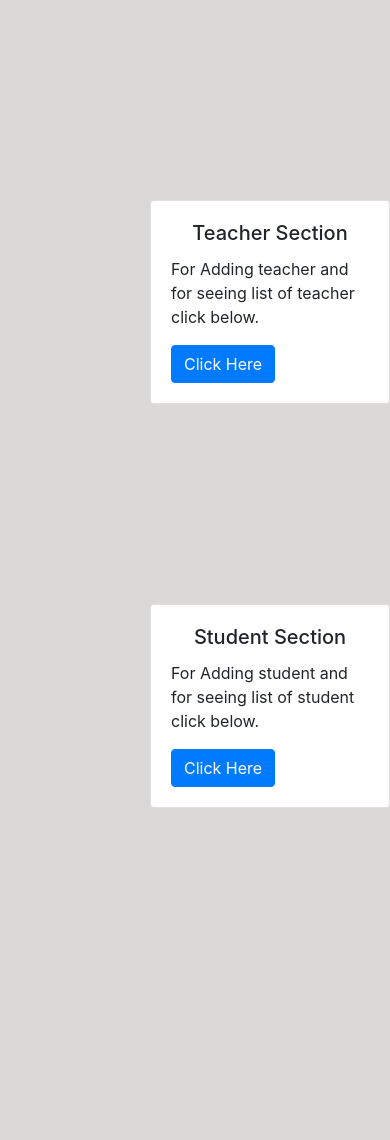
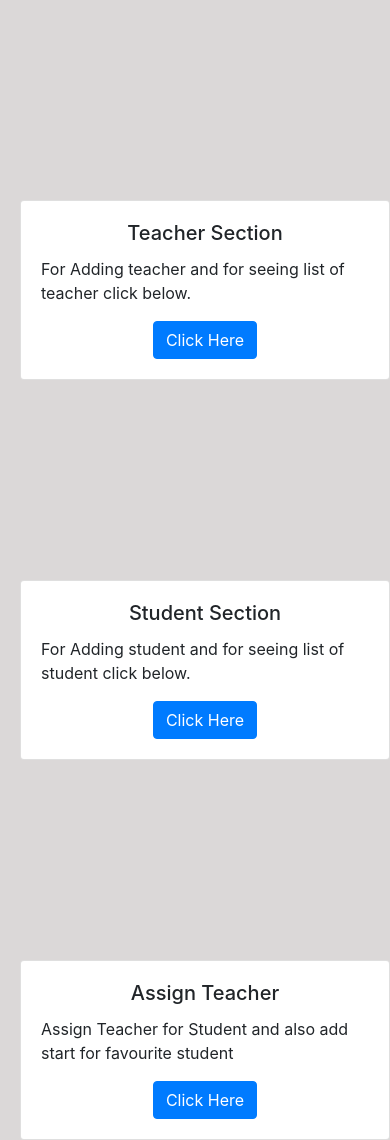
Before and after one commit to akshay2408/TeacherStudentassignmenttask, a Django app: page / in a window 390 px wide. Before the commit the page ends 807 px from the top, so only its background shows below. Run offline with Django 4.2, Linux system fonts and the light colour scheme; some libraries are stand-ins or nearby versions.

Commit message:
Completed Student add,listing, edit and delete section.

```diff
--- a/TeacherStudentassignmenttask/app/models.py
+++ b/TeacherStudentassignmenttask/app/models.py
@@ -14,7 +14,6 @@ class Teacher(models.Model):
 class Student(models.Model):
     first_name = models.CharField(max_length=50)
     last_name = models.CharField(max_length=50)
-    teacher = models.ManyToManyField(Teacher)
 
     def __str__(self):
         return f"{self.first_name}"
--- a/TeacherStudentassignmenttask/app/templates/app/home.html
+++ b/TeacherStudentassignmenttask/app/templates/app/home.html
@@ -3,7 +3,7 @@
 <style>
     .card{
       margin-top: 200px;
-      margin-left: 150px;
+      margin-left: 20px;
 }
 </style>
   <div class="row">
@@ -12,7 +12,9 @@
         <div class="card-body">
           <h5 align="center" class="card-title">Teacher Section</h5>
           <p class="card-text">For Adding teacher and for seeing list of teacher click below.</p>
-          <a href="{% url 'teacher' %}" class="btn btn-primary">Click Here</a>
+          <section align="center">
+            <a href="{% url 'teacher' %}" class="btn btn-primary">Click Here</a>
+          </section>
         </div>
       </div>
     </div>
@@ -21,10 +23,25 @@
         <div class="card-body">
           <h5 align="center" class="card-title">Student Section</h5>
           <p class="card-text">For Adding student and for seeing list of student click below.</p>
-          <a href="{% url 'student' %}" class="btn btn-primary">Click Here</a>
+          <section align="center">
+            <a href="{% url 'student' %}" class="btn btn-primary">Click Here</a>
+          </section>
+        </div>
+      </div>
+    </div>
+
+  <div class="col-sm-4">
+      <div class="card">
+        <div class="card-body">
+          <h5 align="center" class="card-title">Assign Teacher</h5>
+          <p class="card-text">Assign Teacher for Student and also add start for favourite student</p>
+          <section align="center">
+            <a href="{% url 'student' %}" class="btn btn-primary">Click Here</a>
+          </section>
         </div>
       </div>
     </div>
   </div>
+</div>
 
   {% endblock content %}
--- a/TeacherStudentassignmenttask/app/templates/app/student_list.html
+++ b/TeacherStudentassignmenttask/app/templates/app/student_list.html
@@ -26,7 +26,6 @@
               <th scope="col">Sr.no.</th>
               <th scope="col">First Name</th>
               <th scope="col">Last Name</th>
-              <th scope="col">Teacher Name</th>
               <th scope="col">Edit</th>
               <th scope="col">Delete</th>
           </tr>
@@ -40,7 +39,6 @@
               <th scope="row">{{forloop.counter}}</th>
               <td>{{student.first_name}}</td>
               <td>{{student.last_name}}</td>
-              <td>{{student.teacher}}</td>
               <td><a href="{% url 'update_student' student.id %}" style = "color:yellow;font-size:20px;" >Click</a></td>
               <td><a href="{% url 'delete_student' student.id %}" style = "color:orange;font-size:20px;">Delete</a></td>
 
--- a/TeacherStudentassignmenttask/app/urls.py
+++ b/TeacherStudentassignmenttask/app/urls.py
@@ -8,4 +8,8 @@ urlpatterns = [
     path('teacher_list', views.TeacherList.as_view(), name='teacher_list'),
     path('update_teacher/<int:pk>', views.UpdateTeacher.as_view(), name='update_teacher'),
     path('delete_teacher/<int:pk>', views.DeleteTeacher.as_view(), name='delete_teacher'),
+    path('student', views.AddStudent.as_view(), name='student'),
+    path('student_list', views.StudentList.as_view(), name='student_list'),
+    path('student_teacher/<int:pk>', views.UpdateStudent.as_view(), name='update_student'),
+    path('delete_student/<int:pk>', views.DeleteStudent.as_view(), name='delete_student'),
 ]
--- a/TeacherStudentassignmenttask/app/views.py
+++ b/TeacherStudentassignmenttask/app/views.py
@@ -47,3 +47,41 @@ class DeleteTeacher(DeleteView):
 
     def delete_teacher(request, pk):
         teacher = get_object_or_404(Teacher, id=pk)
+
+
+class AddStudent(CreateView):
+    template_name = "app/student.html"
+    model = Student
+    fields = ["first_name", "last_name"]
+    success_url = reverse_lazy("student")
+
+    def form_valid(self, form):
+        return super(AddStudent, self).form_valid(form)
+
+
+class StudentList(ListView):
+    model = Student
+    template_name = "app/student_list.html"
+
+    def get_context_data(self, **kwargs):
+        context = super().get_context_data(**kwargs)
+        return context
+
+
+class UpdateStudent(UpdateView):
+    model = Student
+    template_name = "app/update_student.html"
+    fields = ["first_name", "last_name"]
+    success_url = reverse_lazy("student_list")
+
+    def update_student(request, pk):
+        student = get_object_or_404(Student, id=pk)
+
+
+class DeleteStudent(DeleteView):
+    model = Student
+    template_name = "app/delete_student.html"
+    success_url = reverse_lazy("student_list")
+
+    def delete_teacher(request, pk):
+        student = get_object_or_404(Student, id=pk)
```
Also changed, not shown: TeacherStudentassignmenttask/app/migrations/0004_remove_student_teacher.py (added), TeacherStudentassignmenttask/db.sqlite3.
